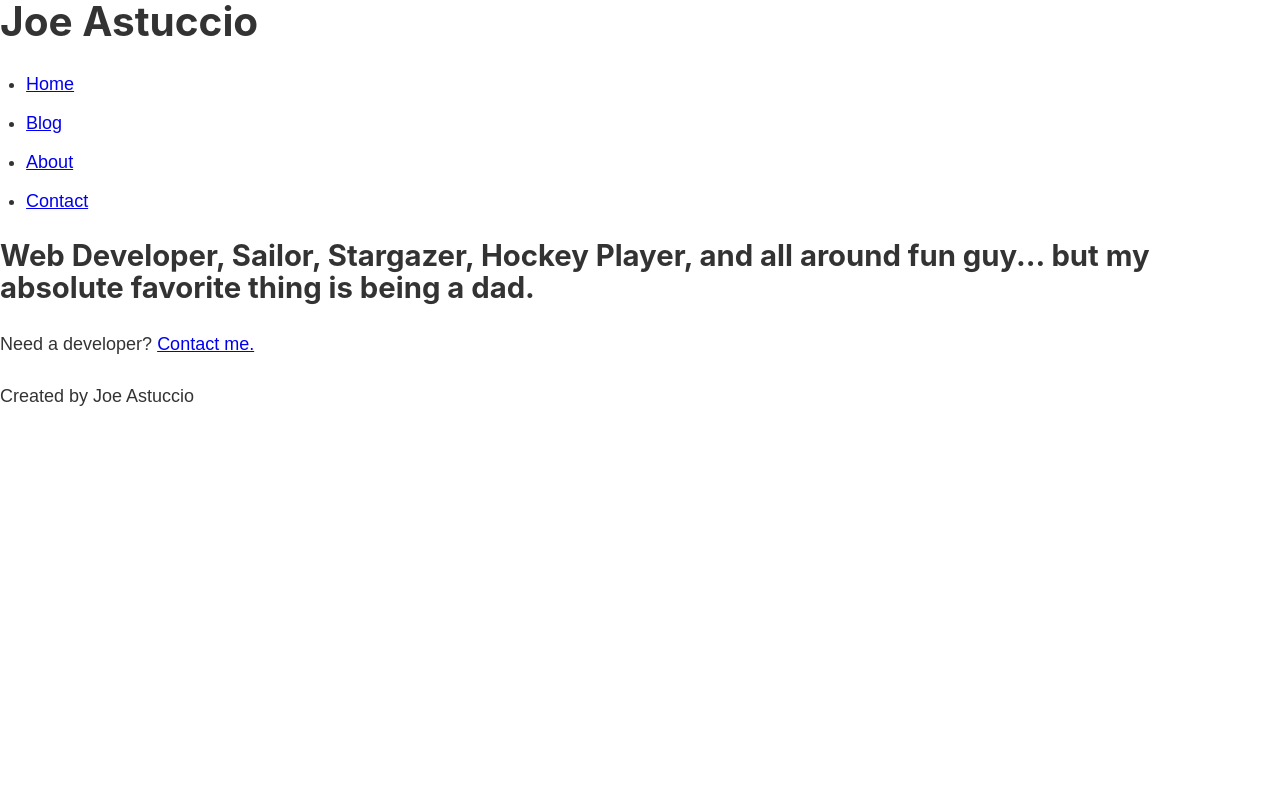
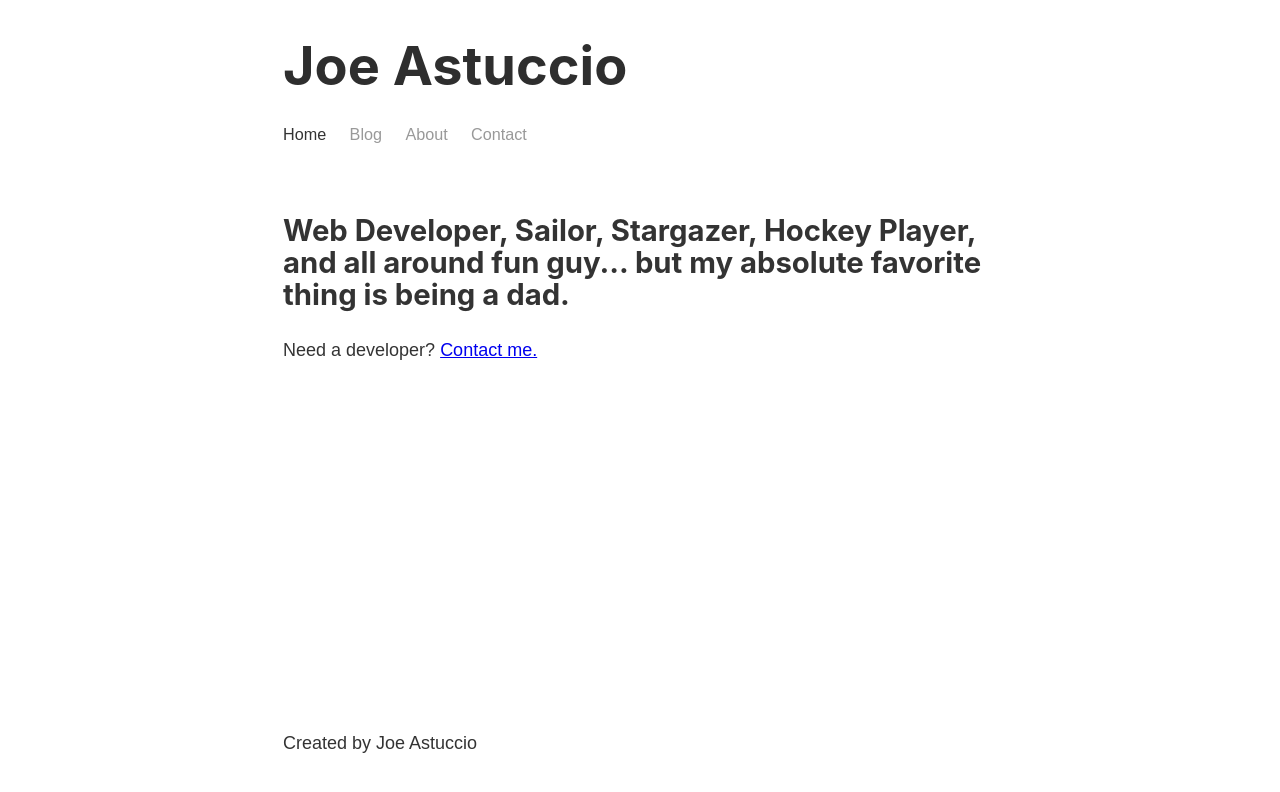
Before and after one commit to jastuccio/gatsby-bootcamp, a Gatsby site: page / in a window 1280 px wide. Built offline with nearby package versions, Linux system fonts and the light colour scheme; Gatsby itself is replaced by a stand-in of ours.

Commit message:
feat: Add styling to header and layout

```diff
--- a/src/components/header.js
+++ b/src/components/header.js
@@ -1,27 +1,64 @@
-import React from 'react'
-import {Link} from 'gatsby'
+import React from "react"
+import { Link } from "gatsby"
+
+import styled from "styled-components"
+import { black, gray, gray_dark, gray_dark_2 } from "../utilities"
+
+const NavItem_Link = styled(props => (
+  <Link activeClassName="active" {...props} />
+))`
+  color: ${gray};
+  font-size: 0.9rem;
+  margin-right: 1.3rem;
+  text-decoration: none;
+
+  &:hover {
+    color: ${gray_dark};
+  }
+
+  &.active {
+    color: ${gray_dark_2};
+  }
+`
+
+const Title_Link = styled(props => <Link {...props} />)`
+  color: ${black};
+  font-size: 3rem;
+  text-decoration: none;
+`
+
+const Styled_header = styled.header`
+  padding: 1rem 0 3rem;
+`
+const Nav_ul = styled.ul`
+  display: flex;
+  list-style-type: none;
+  margin: 0;
+`
 
 const Header = () => {
   return (
-    <header>
-      <h1>Joe Astuccio</h1>
+    <Styled_header>
+      <h1>
+        <Title_Link to="/">Joe Astuccio</Title_Link>
+      </h1>
       <nav>
-        <ul>
+        <Nav_ul>
           <li>
-            <Link to="/">Home</Link>
+            <NavItem_Link to="/">Home</NavItem_Link>
           </li>
           <li>
-            <Link to="/blog/">Blog</Link>
+            <NavItem_Link to="/blog/">Blog</NavItem_Link>
           </li>
           <li>
-            <Link to="/about/">About</Link>
+            <NavItem_Link to="/about/">About</NavItem_Link>
           </li>
           <li>
-            <Link to="/contact/">Contact</Link>
+            <NavItem_Link to="/contact/">Contact</NavItem_Link>
           </li>
-        </ul>
+        </Nav_ul>
       </nav>
-    </header>
+    </Styled_header>
   )
 }
 
--- a/src/components/layout.js
+++ b/src/components/layout.js
@@ -1,16 +1,34 @@
-import React from 'react'
-import GlobalStyles from '../global-styles'
+import React from "react"
+import GlobalStyles from "../global-styles"
 import Header from "./header"
 import Footer from "./footer"
 
-const Layout = ( props ) => {
+import styled from "styled-components"
+
+const Container = styled.div`
+  margin: 0 auto;
+  max-width: 750px;
+  padding: 1rem;
+
+  display: flex;
+  flex-direction: column;
+  min-height: 100vh;
+`
+
+const Content = styled.div`
+  flex-grow: 1;
+`
+
+const Layout = props => {
   return (
-    <div>
-    <GlobalStyles />
-      <Header />
-      {props.children}
+    <Container>
+      <GlobalStyles />
+      <Content>
+        <Header />
+        {props.children}
+      </Content>
       <Footer />
-    </div>
+    </Container>
   )
 }
 
```
